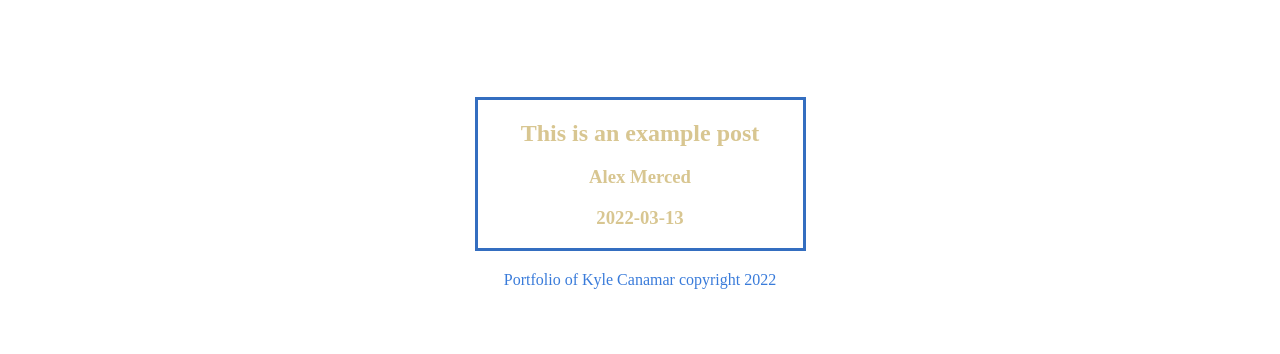
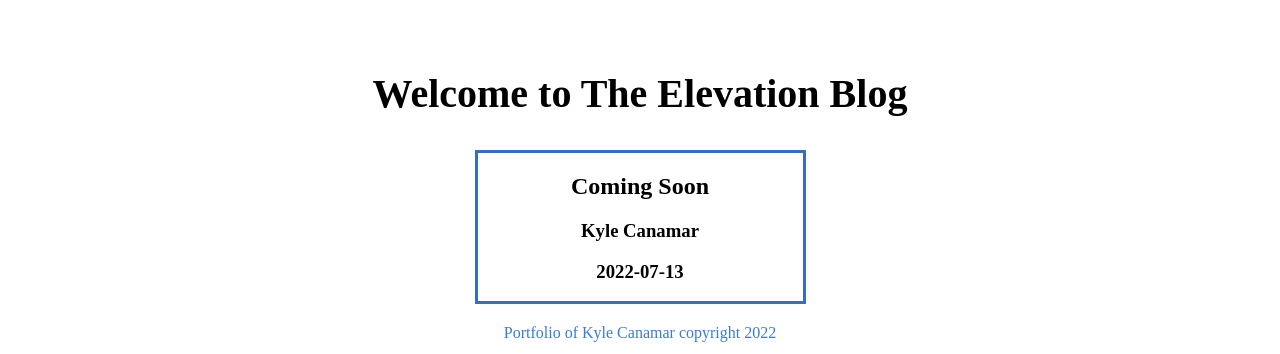
Before and after one commit to kcanamar/Kyle_Canamar, a Next.js app: page /blog in a window 1280 px wide. Shown: the part 386-740 px from the top of the page. Built offline with nearby package versions, Linux system fonts and the light colour scheme.

Commit message:
updates blog section of portfolio

```diff
--- a/pages/blog.js
+++ b/pages/blog.js
@@ -2,11 +2,12 @@ import fs from 'fs';
 import matter from 'gray-matter';
 import Image from 'next/image';
 import Link from 'next/link';
-import { BlogTitle, BlogWrapper, MainWrapper } from '../styled_components/mainpage';
+import { BlogTitle, BlogWrapper, MainWrapper, Heading } from '../styled_components/mainpage';
 
 // The Blog Page Content
 export default function Blog({posts}){
     return <MainWrapper>
+        <Heading>Welcome to The Elevation Blog</Heading>
         {posts.map(post => {
             //extract slug and frontmatter
             const {slug, frontmatter} = post
--- a/posts/example-post.md
+++ b/posts/example-post.md
@@ -1,13 +1,13 @@
 ---
-title: "This is an example post"
-author: "Alex Merced"
-category: "example"
-date: "2022-03-13"
-bannerImage: "https://isaiahcounselingandwellness.com/wp-content/uploads/2018/06/Tryzens-Blog-Page-Banner.jpg"
+title: "Coming Soon"
+author: "Kyle Canamar"
+category: "Coming Soon"
+date: "2022-07-13"
+bannerImage: "https://media.istockphoto.com/photos/delivering-quality-construction-for-a-quality-lifestyle-picture-id1297780288?b=1&k=20&m=1297780288&s=170667a&w=0&h=NDdDs9BBGULLwYUDUt1AjIOroHuwmFY9N6ZEDAYV7sE="
 tags:
-    - example
+    - Coming Soon
 ---
 
-## This is an example blog post
+## Under Construction
 
-This is sample content. The section above is called Frontmatter where we can add post metadata like title and author. You can add as little or as many properties in the frontmatter using YML syntax.
+Check back soon for upcoming content.
--- a/styled_components/header.js
+++ b/styled_components/header.js
@@ -11,7 +11,7 @@ width: ${theme.pageWidth};
 min-width: 300px;
 display: flex;
 justify-content: space-between;
-padding: 20px;
+// padding: 20px;
 align-items: center;
 margin: auto;
 `
--- a/styled_components/mainpage.js
+++ b/styled_components/mainpage.js
@@ -85,14 +85,14 @@ export const BlogWrapper = styled.article`
 width: 325px;
 margin: auto;
 text-align: center;
-color: ${theme.color3};
+color: ${theme.color6};
 border: 3px solid ${theme.color2}
 `
 
 export const BlogTitle = styled.h1`
 &:hover {
     cursor: pointer;
-    color: ${theme.color1}
+    color: ${theme.color2}
 }
 `
 
@@ -106,6 +106,6 @@ export const PostWrapper = styled.main`
 width: ${theme.pageWidth};
 margin: 20px auto;
 text-align: center;
-color: ${theme.color3};
+color: ${theme.color6};
 border: 3px solid ${theme.color2}
 `
```
